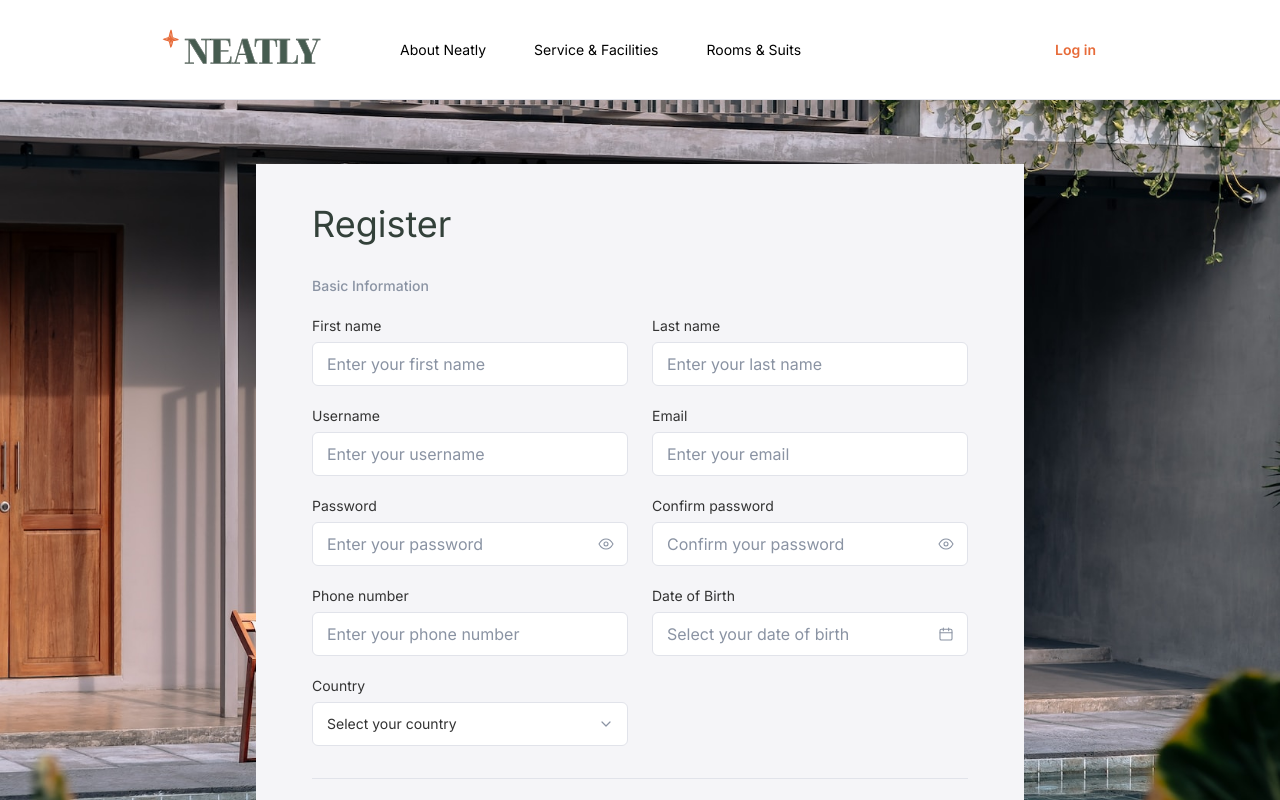
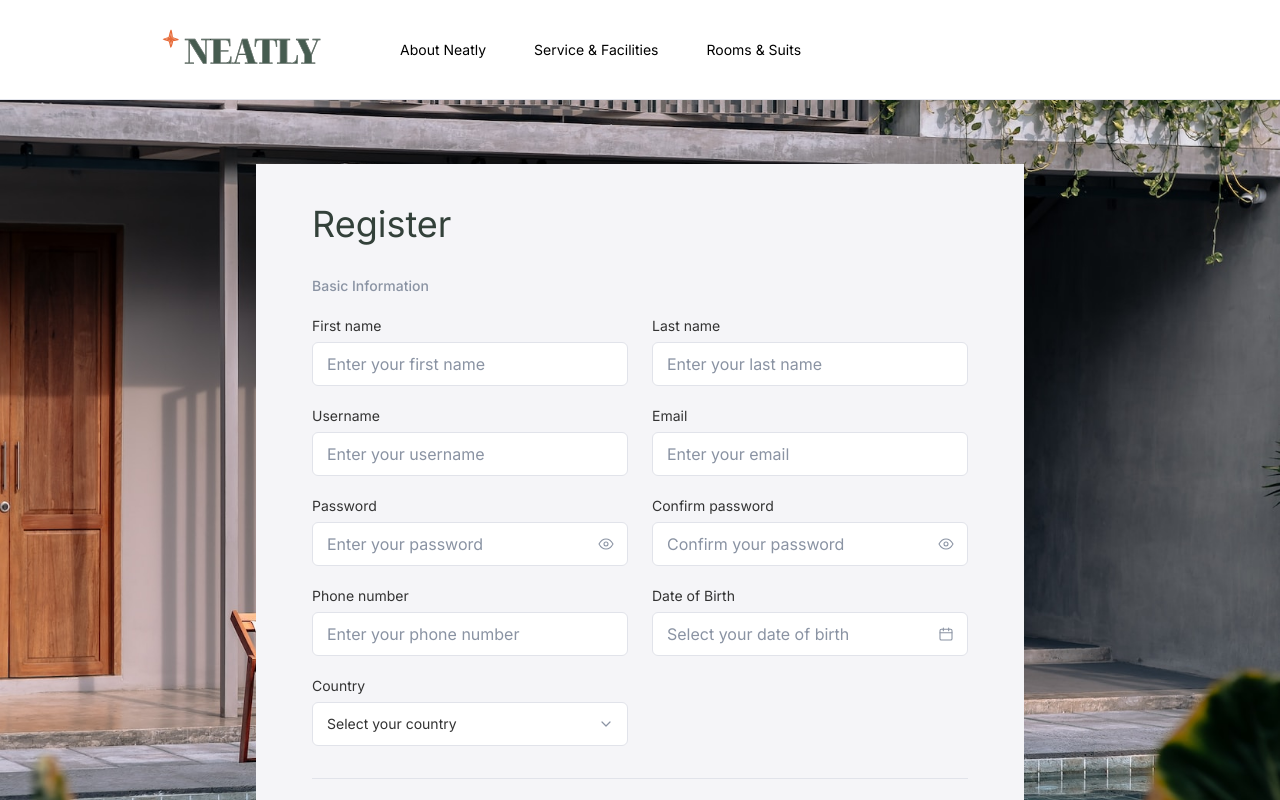
Before and after one commit to beamMiter/Neatly-Hotel, a Next.js app: page /register in a window 1280 px wide. Shown: the top 800 px of the page. Built offline with nearby package versions, Linux system fonts and the light colour scheme; a web font is replaced by a local one.

Commit message:
feat(navbar): add hover animation, pending spinner, hide-on-auth-pages, section links

```diff
--- a/src/app/register/page.tsx
+++ b/src/app/register/page.tsx
@@ -11,7 +11,7 @@ export const metadata: Metadata = {
 export default function RegisterPage() {
   return (
     <div className="flex min-h-screen flex-col">
-      <Navbar />
+      <Navbar hideLogin />
 
       <main className="relative flex-1">
         <Image
--- a/src/components/layout/Navbar.tsx
+++ b/src/components/layout/Navbar.tsx
@@ -6,7 +6,7 @@
 
 import { useState } from 'react';
 import Image from 'next/image';
-import Link from 'next/link';
+import Link, { useLinkStatus } from 'next/link';
 
 // ── Types ──────────────────────────────────────────────────────
 type NavLink = {
@@ -14,15 +14,33 @@ type NavLink = {
 	href: string;
 };
 
+// ── Sub components ────────────────────────────────────────────
+// ต้องอยู่เป็น child ของ <Link> เท่านั้น (useLinkStatus อ่าน context จาก Link ที่ครอบมันอยู่)
+const LoginLinkSpinner = () => {
+	const { pending } = useLinkStatus();
+	if (!pending) return null;
+
+	return (
+		<span className="absolute inset-0 z-20 flex items-center justify-center bg-[#C14817]">
+			<span className="h-4 w-4 animate-spin rounded-full border-2 border-white border-t-transparent" />
+		</span>
+	);
+};
+
 // ── Data ───────────────────────────────────────────────────────
 const NAV_LINKS: NavLink[] = [
-	{ label: 'About Neatly', href: '/about' },
-	{ label: 'Service & Facilities', href: '/services' },
-	{ label: 'Rooms & Suits', href: '/rooms' },
+	{ label: 'About Neatly', href: '/#about' },
+	{ label: 'Service & Facilities', href: '/#services' },
+	{ label: 'Rooms & Suits', href: '/#rooms-preview' },
 ];
 
+// ── Types ──────────────────────────────────────────────────────
+type NavbarProps = {
+	hideLogin?: boolean;
+};
+
 // ── Component ──────────────────────────────────────────────────
-const Navbar = () => {
+const Navbar = ({ hideLogin = false }: NavbarProps) => {
 	const [isMenuOpen, setIsMenuOpen] = useState(false);
 
 	return (
@@ -51,12 +69,16 @@ const Navbar = () => {
 					))}
 				</ul>
 
+				{!hideLogin && (
 					<Link
 						href="/login"
-					className="hidden md:flex items-center justify-center h-full px-3 lg:px-6 ml-auto text-sm font-semibold text-[#E76B39] hover:text-[#C14817] transition-colors duration-150 whitespace-nowrap"
+						className="group relative hidden md:flex flex-none items-center justify-center overflow-hidden rounded h-10 border border-white px-6 ml-auto text-sm font-semibold text-[#C14817] whitespace-nowrap"
 					>
-					Log in
+						<span className="absolute inset-0 -translate-x-full bg-[#C14817] transition-transform duration-300 ease-out group-hover:translate-x-0" />
+						<span className="relative z-10 transition-colors duration-300 group-hover:text-white">Log in</span>
+						<LoginLinkSpinner />
 					</Link>
+				)}
 
 				<button
 					type="button"
@@ -88,6 +110,8 @@ const Navbar = () => {
 						</Link>
 					))}
 
+					{!hideLogin && (
+						<>
 							<div className="my-2 h-px w-full bg-[#E4E6ED]" />
 
 							<Link
@@ -97,6 +121,8 @@ const Navbar = () => {
 							>
 								Log in
 							</Link>
+						</>
+					)}
 				</div>
 			)}
 		</header>
--- a/src/components/shared/Services.tsx
+++ b/src/components/shared/Services.tsx
@@ -69,7 +69,7 @@ const SERVICES: ServiceItem[] = [
 // ── Component ──────────────────────────────────────────────────
 const Services = () => {
 	return (
-		<section className="w-full bg-[#465C50] py-20 lg:h-120 lg:flex lg:items-center lg:justify-center">
+		<section id="services" className="w-full bg-[#465C50] py-20 lg:h-120 lg:flex lg:items-center lg:justify-center">
 			<div className="mx-auto flex max-w-276 flex-col items-center gap-18 px-6 sm:px-10 lg:px-0">
 				<h2 className="text-center [font-family:var(--font-noto-serif)] font-medium font-stretch-[87.5%] text-[44px] lg:whitespace-nowrap lg:text-[68px] leading-[125%] tracking-[-0.02em] text-white">
 					Service & Facilities
--- a/src/features/auth/components/AuthPageShell.tsx
+++ b/src/features/auth/components/AuthPageShell.tsx
@@ -15,7 +15,7 @@ export function AuthPageShell({ title, description, children }: AuthPageShellPro
 
   return (
     <div className="flex h-screen flex-col">
-      <Navbar />
+      <Navbar hideLogin />
       <main className="flex min-h-0 flex-1">
         <div className="relative hidden flex-1 bg-[#D6D9E4] lg:block">
           <img src={heroImageUrl} alt="" className="h-full w-full object-cover" />
```
Lines whose indentation alone changed are shown as unchanged.
